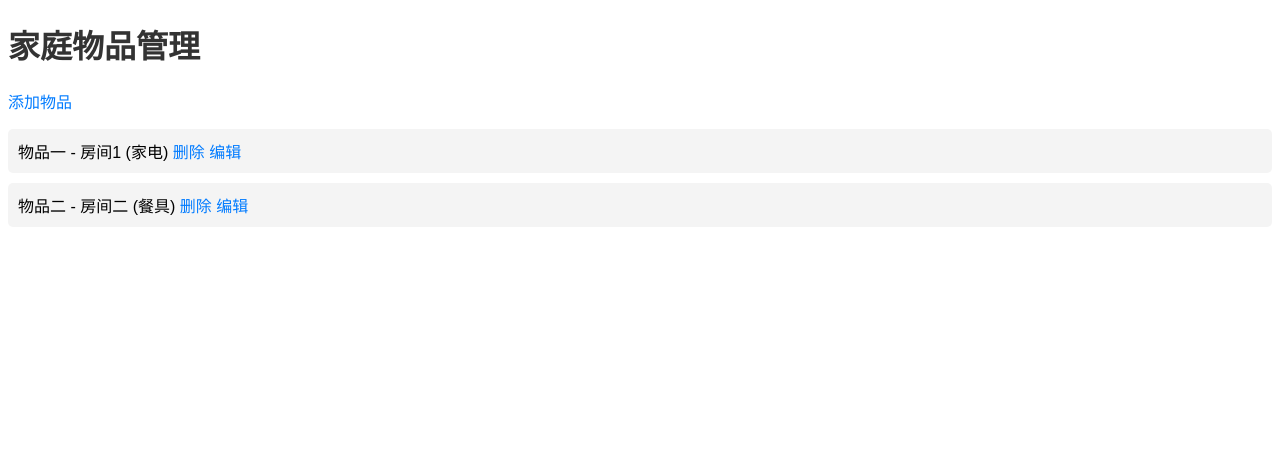
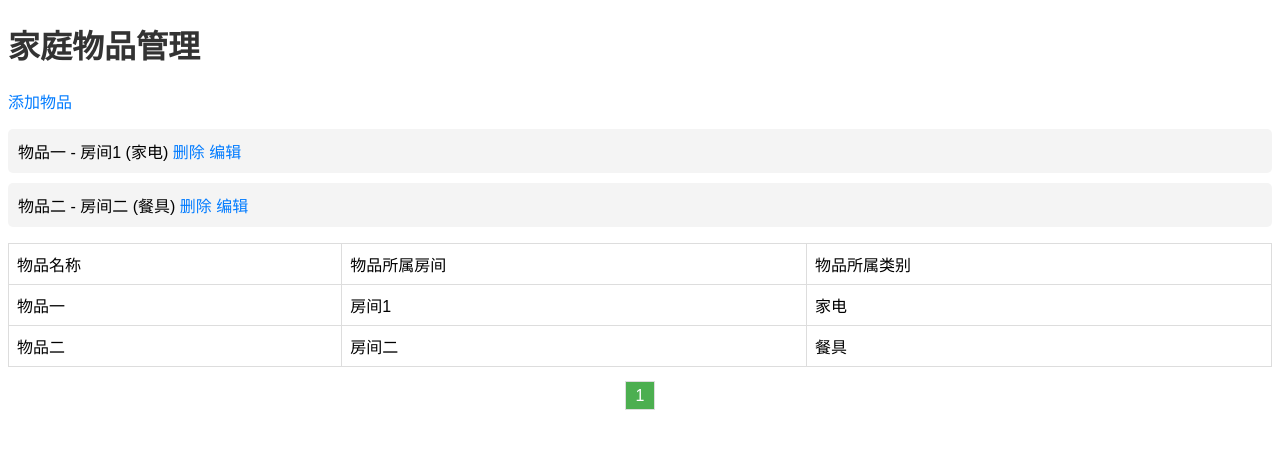
Before and after one commit to SQQS123/home_inventory, a Flask app: page / in a window 1280 px wide. Shown: the top 449 px of the page. Run offline with Flask 3, Linux system fonts and the light colour scheme; data comes from the database, SQL or seed files in the repository; both versions use the stored data as it was after the commit.

Commit message:
use pagination

```diff
--- a/app.py
+++ b/app.py
@@ -5,6 +5,7 @@ import os
 
 app = Flask(__name__)
 app.config['SQLALCHEMY_DATABASE_URI'] = 'sqlite:///home_inventory.db'
+app.config['SQLALCHEMY_TRACK_MODIFICATIONS'] = False
 app.config['SECRET_KEY'] = os.environ.get('SECRET_KEY', 'default_secret_key')
 db.init_app(app)
 
@@ -14,8 +15,17 @@ with app.app_context():
 
 @app.route('/')
 def index():
-    items = Item.query.all()
-    return render_template('index.html',items=items)
+    # items = Item.query.all()
+
+    # 分页逻辑
+    page = request.args.get('page', 1, type=int)  # 获取当前页码，默认为第一页
+    per_page = 10  # 每页显示的条数
+    pagination = Item.query.paginate(page=page, per_page=per_page, error_out=False)
+    items = pagination.items
+    total_pages = pagination.pages  # 总页数
+    current_page = pagination.page  # 当前页码
+
+    return render_template('index.html',items=items,total_pages=total_pages, current_page=current_page)
 
 @app.route('/add', methods=['GET', 'POST'])
 def add_item():
--- a/static/css/styles.css
+++ b/static/css/styles.css
@@ -48,3 +48,30 @@ button {
 button:hover {
     background-color: #0056b3;
 }
+
+table {
+    width: 100%;
+    border-collapse: collapse;
+}
+th, td {
+    border: 1px solid #ddd;
+    padding: 8px;
+}
+th {
+    background-color: #f2f2f2;
+}
+.pagination {
+    margin-top: 20px;
+    text-align: center;
+}
+.pagination a {
+    margin: 0 5px;
+    padding: 5px 10px;
+    text-decoration: none;
+    background-color: #f4f4f4;
+    border: 1px solid #ddd;
+}
+.pagination a.active {
+    background-color: #4CAF50;
+    color: white;
+}
--- a/templates/index.html
+++ b/templates/index.html
@@ -9,7 +9,7 @@
     <h1>家庭物品管理</h1>
     <a href="/add">添加物品</a>
     <ul>
-        <!-- 这里可以实现分页 -->
+        <!-- 未实现分页 -->
         {% for item in items %}
         <li>
             <!-- 可以把下面的变量放在标签里，使其更美观 -->
@@ -19,5 +19,27 @@
         </li>
         {% endfor %}
     </ul>
+    <!-- 分页 -->
+    <table>
+        <thead>
+            <tr>
+                <td>物品名称</td><td>物品所属房间</td><td>物品所属类别</td>
+            </tr>
+        </thead>
+        <tbody>
+            {% for item in items %}
+            <tr>
+                <td>{{item.name}}</td><td>{{item.room}}</td><td>{{item.category}}</td>
+            </tr>
+            {% endfor %}
+        </tbody>
+    </table>
+
+    <!-- 选择页数 -->
+    <div class="pagination">
+        {% for i in range(1, total_pages + 1) %}
+            <a href="/items?page={{ i }}" class="{{ 'active' if i == current_page else '' }}">{{ i }}</a>
+        {% endfor %}
+    </div>
 </body>
 </html>
```
Also changed, not shown: instance/home_inventory.db.
